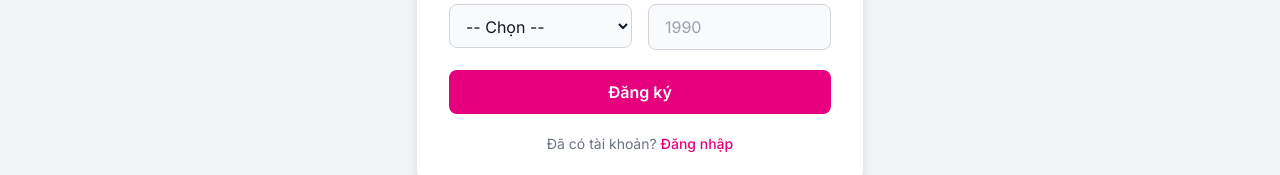
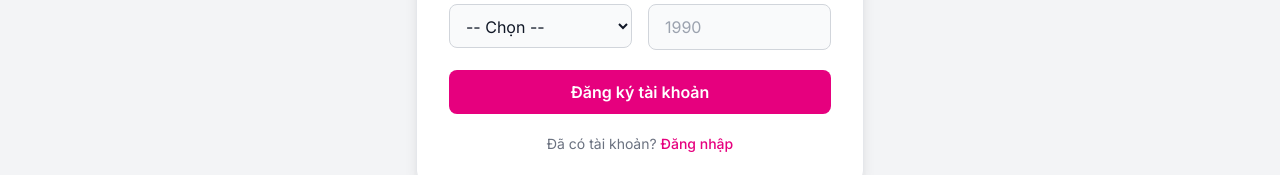
Before and after one commit to thanhhung-vp/TicketRush, a React (Vite) app in the folder frontend/: page /register in a window 1280 px wide. Shown: the part 583-758 px from the top of the page. Built offline with nearby package versions, Linux system fonts and the light colour scheme.

Commit message:
Fix tailwind JIT missing class for primary buttons

```diff
--- a/frontend/src/pages/CheckoutPage.jsx
+++ b/frontend/src/pages/CheckoutPage.jsx
@@ -175,7 +175,7 @@ export default function CheckoutPage() {
                 Quay lại
               </button>
               <button onClick={initiatePayment} disabled={loading}
-                className="flex-1 bg-primary hover:bg-pink-700 disabled:opacity-50 text-white font-bold py-3 rounded-xl transition">
+                className="flex-1 bg-[#E6007E] hover:bg-[#c4006a] disabled:opacity-50 text-white font-bold py-3 rounded-xl transition">
                 {loading ? 'Đang xử lý...' : 'Tiếp tục →'}
               </button>
             </div>
--- a/frontend/src/pages/EventDetailPage.jsx
+++ b/frontend/src/pages/EventDetailPage.jsx
@@ -72,14 +72,14 @@ export default function EventDetailPage() {
               {!user ? (
                 <button
                   onClick={() => navigate('/login')}
-                  className="mt-4 w-full bg-primary hover:bg-pink-700 text-white font-bold py-3.5 rounded-full transition shadow-lg text-sm"
+                  className="mt-4 w-full bg-[#E6007E] hover:bg-[#c4006a] text-white font-bold py-3.5 rounded-full transition shadow-lg text-sm"
                 >
                   Đăng nhập để mua vé
                 </button>
               ) : (
                 <button
                   onClick={() => document.getElementById('seat-section')?.scrollIntoView({ behavior: 'smooth' })}
-                  className="mt-4 w-full bg-primary hover:bg-pink-700 text-white font-bold py-3.5 rounded-full transition shadow-lg text-sm"
+                  className="mt-4 w-full bg-[#E6007E] hover:bg-[#c4006a] text-white font-bold py-3.5 rounded-full transition shadow-lg text-sm"
                 >
                   Chọn vé ngay
                 </button>
--- a/frontend/src/pages/LoginPage.jsx
+++ b/frontend/src/pages/LoginPage.jsx
@@ -53,7 +53,7 @@ export default function LoginPage() {
           </div>
           <button
             type="submit" disabled={loading}
-            className="w-full bg-primary hover:bg-pink-700 disabled:opacity-50 text-white font-semibold py-2.5 rounded-lg transition"
+            className="w-full bg-[#E6007E] hover:bg-[#c4006a] disabled:opacity-50 text-white font-semibold py-2.5 rounded-lg transition"
           >
             {loading ? 'Đang đăng nhập...' : 'Đăng nhập'}
           </button>
--- a/frontend/src/pages/ProfilePage.jsx
+++ b/frontend/src/pages/ProfilePage.jsx
@@ -87,7 +87,7 @@ export default function ProfilePage() {
 
               <div className="flex gap-3 pt-2">
                 <button type="submit" disabled={saving}
-                  className="flex-1 bg-primary hover:bg-pink-700 disabled:opacity-50 text-white font-semibold py-2.5 rounded-xl transition">
+                  className="flex-1 bg-[#E6007E] hover:bg-[#c4006a] disabled:opacity-50 text-white font-semibold py-2.5 rounded-xl transition">
                   {saving ? 'Đang lưu...' : 'Lưu thay đổi'}
                 </button>
                 <button type="button" onClick={() => { setEditing(false); setError(''); }}
--- a/frontend/src/pages/RegisterPage.jsx
+++ b/frontend/src/pages/RegisterPage.jsx
@@ -58,8 +58,8 @@ export default function RegisterPage() {
               min={1900} max={new Date().getFullYear() - 5} placeholder="1990" />
           </div>
           <button type="submit" disabled={loading}
-            className="w-full bg-primary hover:bg-pink-700 disabled:opacity-50 text-white font-semibold py-2.5 rounded-lg transition">
-            {loading ? 'Đang tạo tài khoản...' : 'Đăng ký'}
+            className="w-full bg-[#E6007E] hover:bg-[#c4006a] disabled:opacity-50 text-white font-semibold py-2.5 rounded-lg transition">
+            {loading ? 'Đang đăng ký...' : 'Đăng ký tài khoản'}
           </button>
           <p className="text-center text-sm text-gray-500">
             Đã có tài khoản?{' '}
```
